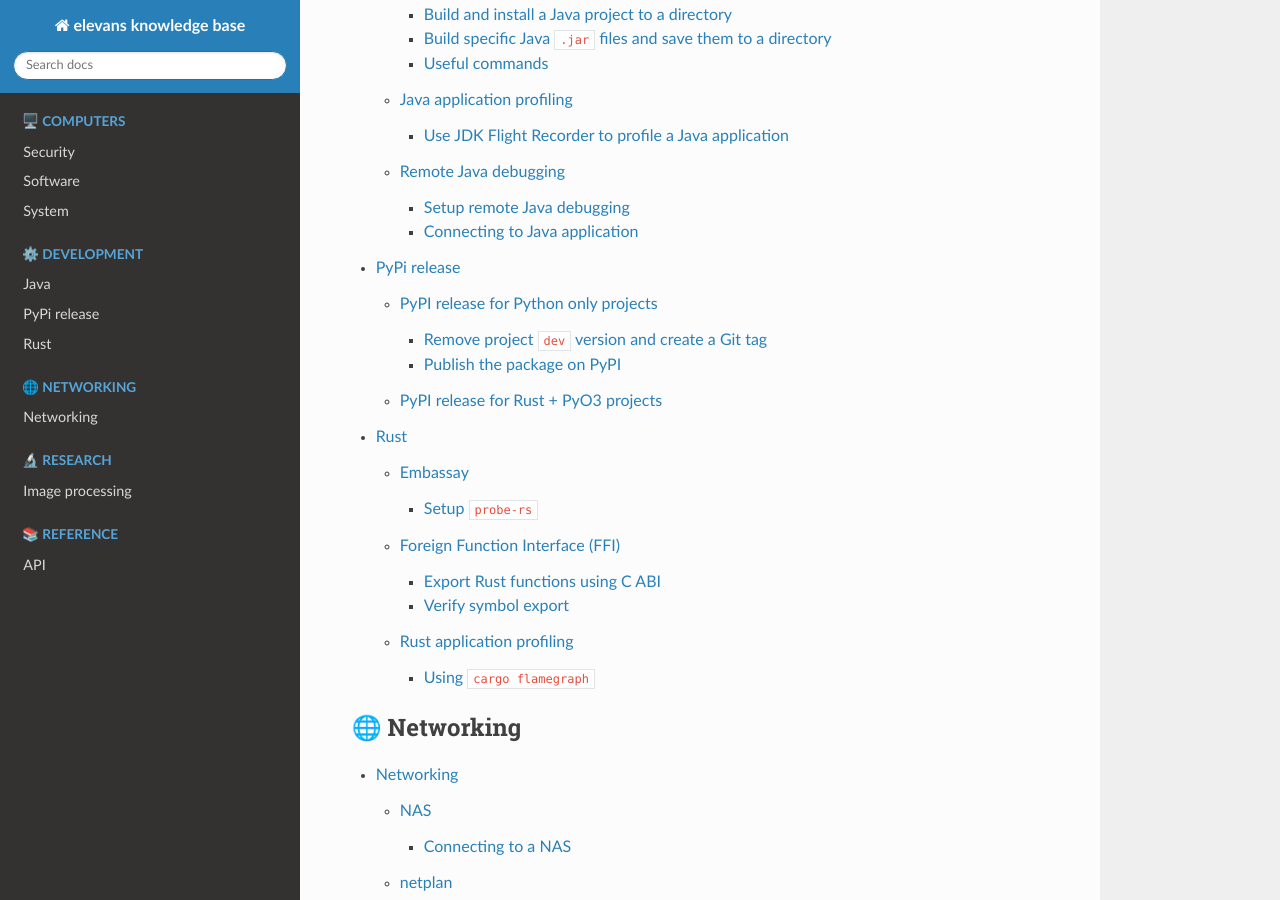
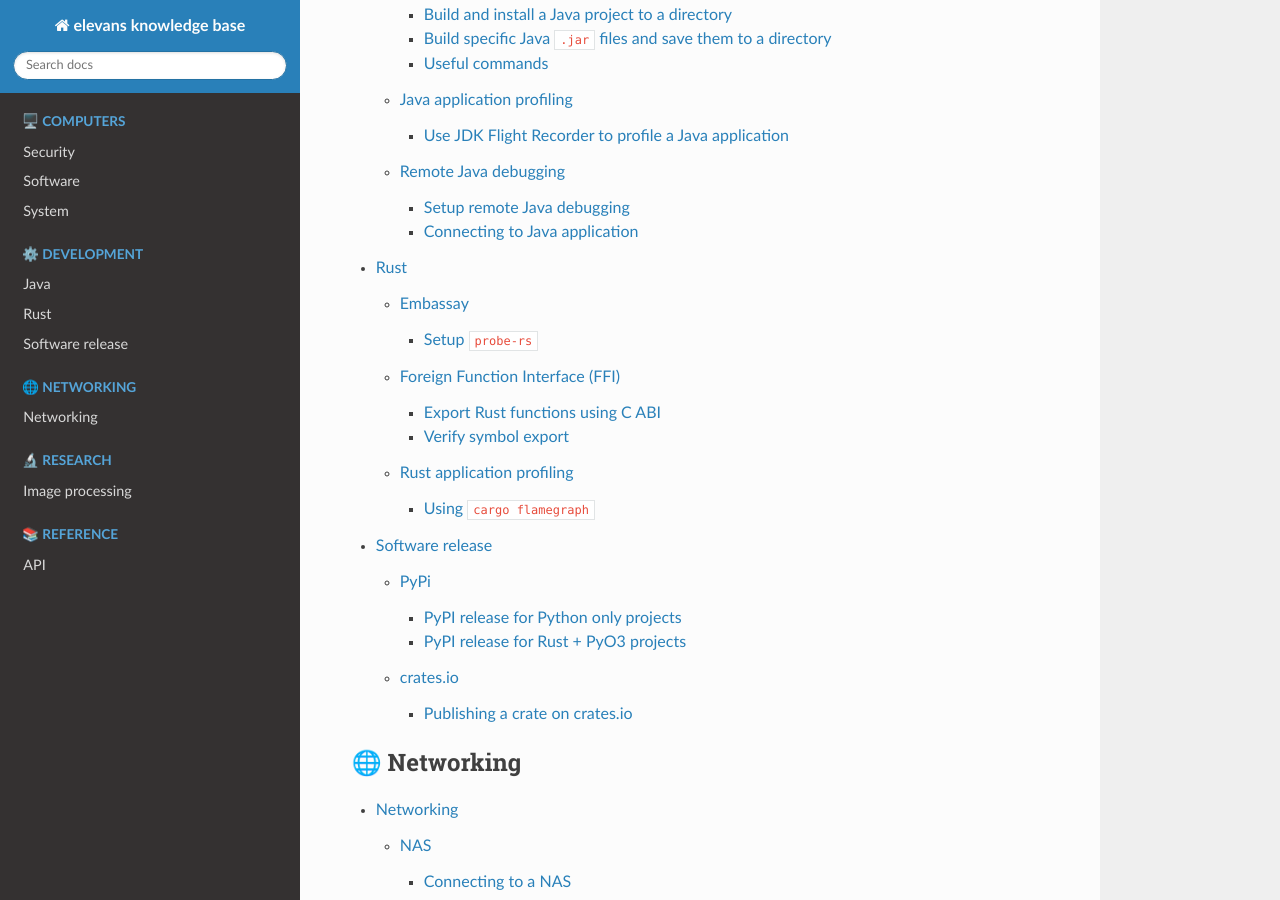
Before and after one commit to elevans/elevans-kb, a Sphinx documentation site: the page built from docs/index.rst, in a window 1280 px wide and 900 px high, scrolled down 1168 px. Built offline with Sphinx 7.4.7 and the Read the Docs theme 3.1.0, drawn with Linux system fonts in a browser that asks for light colours; some of the changed lines change nothing that is shown.

Commit message:
Add crates.io and Rust publishing info

````diff
--- /dev/null
+++ b/docs/development/crates_io_release.md
@@ -0,0 +1,36 @@
+crates.io release
+===
+
+## Publishing a crate on crates.io
+
+### Update the version number and create a Git tag
+
+1. Bump the version number of the crate.
+2. Tag the release with `git tag -a {prefix-version} -m "Release version #.#.#"`.
+   For example, the `imgal` core Rust library release looks like `git tag -a imgal-v0.1.0 -m "Release version 0.1.0"`.
+3. Push the tag to GitHub with `git push origin {prefix-version}`. For example, the
+   `imgal` release tag push looks like `git push origin imgal-v0.1.0`.
+4. Bumpo the minor version number in the `Cargo.toml`.
+
+### Publish the crate on crates.io
+
+*Note: Do not publish crates from the workspace, instead specify the crate to publish with the `-p` flag.*
+
+1. Login with your crates.io API token.
+2. Checkout tagged release version.
+3. Perform a dry run before publishing to ensure no build erros or packing errors occur.
+
+    ```bash
+    $ cargo publish -p imgal --dry-run
+    ```
+
+4. Check the contents of the crate to ensure that unnecessary/unintended resources are not included:
+
+    ```bash
+    $ cargo package --list -p imgal
+    ```
+5. Publish the crate with:
+
+    ```bash
+    $ crago publish -p imgal
+    ```
--- /dev/null
+++ b/docs/development/software_release.rst
@@ -0,0 +1,10 @@
+Software release
+================
+
+Instructions on how to release/publish software.
+
+.. toctree::
+	:maxdepth: 3
+
+	PyPi <pypi_release.md>
+	crates.io <crates_io_release.md>
--- a/docs/index.rst
+++ b/docs/index.rst
@@ -1,8 +1,3 @@
-.. elevans-kb documentation master file, created by
-   sphinx-quickstart on Fri Apr  8 08:47:48 2022.
-   You can adapt this file completely to your liking, but it should at least
-   contain the root `toctree` directive.
-
 elevans knowledge base
 ======================
 
@@ -21,8 +16,8 @@
    :caption: ⚙️ Development
 
    development/java_dev_index
-   development/pypi_release
    development/rust_dev_index
+   development/software_release
 
 .. toctree::
    :maxdepth: 3
````
